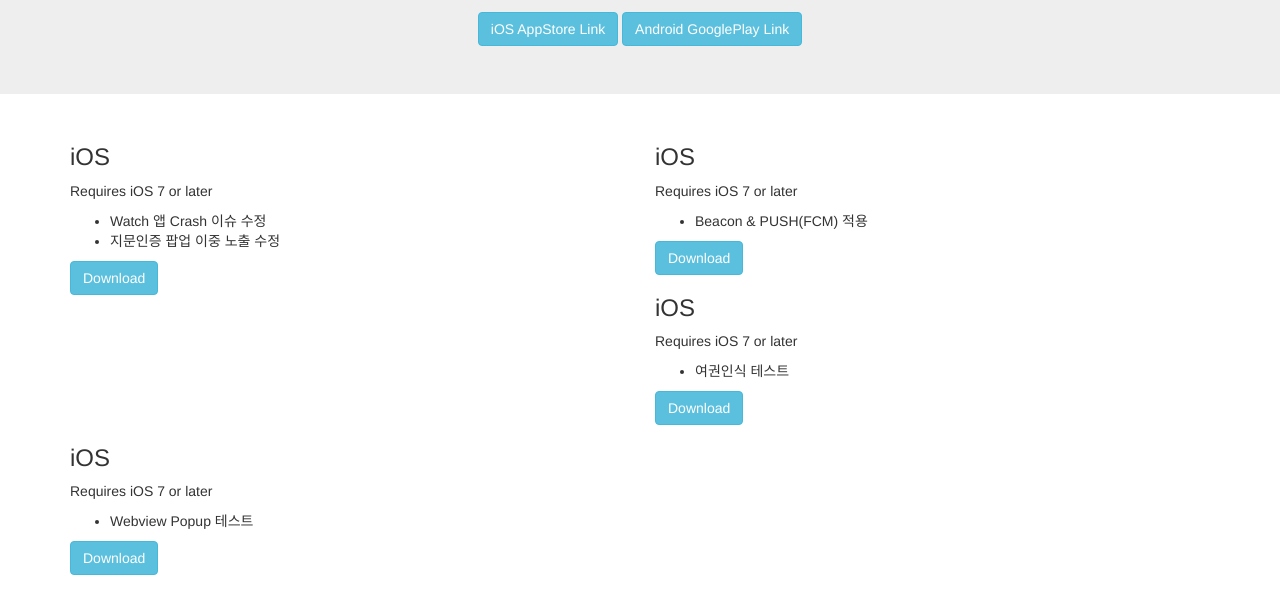
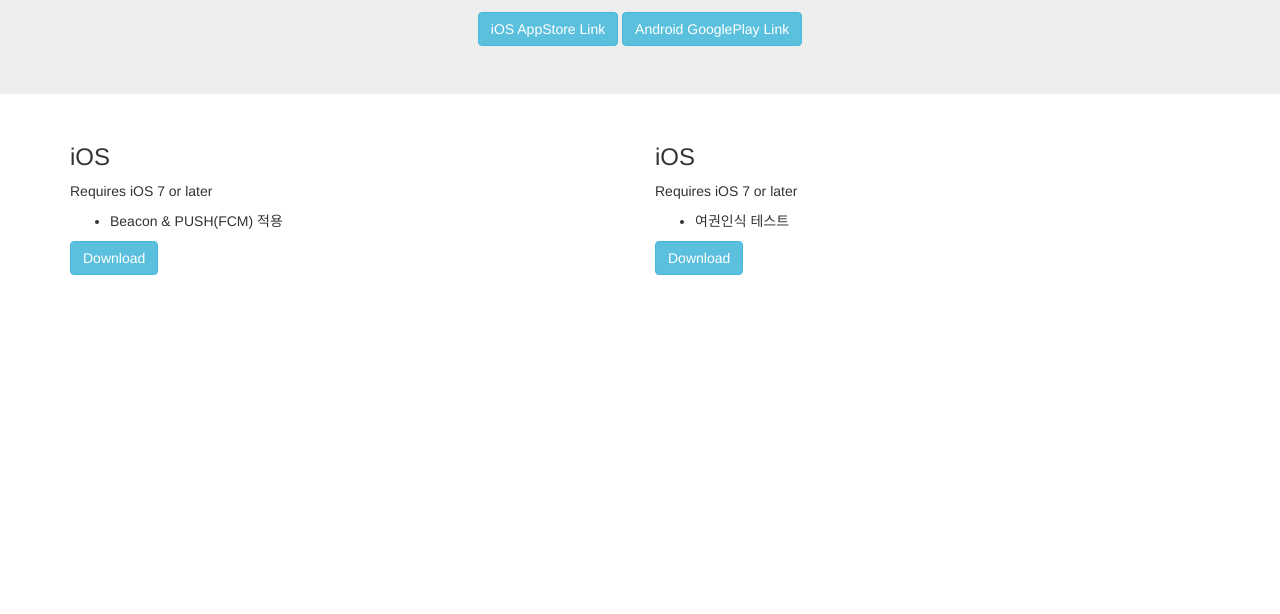
Before and after one commit to JosephRifkin/koreanair, a plain HTML site: page index.html in a window 1280 px wide. Shown: the part 180-794 px from the top of the page. Drawn offline with nearby package versions, Linux system fonts and the light colour scheme.

Commit message:
링크 일부 제거

```diff
--- a/index.html
+++ b/index.html
@@ -23,15 +23,6 @@
       <h3>iOS</h3>
       <p>Requires iOS 7 or later</p>
       <ul>
-        <li>Watch 앱 Crash  이슈 수정</li>
-        <li>지문인증 팝업 이중 노출 수정</li>
-      </ul>
-      <a href="itms-services://?action=download-manifest&url=https://github.com/histdev/koreanair/raw/master/binary/ios/koreanair-test.plist" class="btn btn-info" role="button">Download</a>
-    </div>
-    <div class="col-sm-6">
-      <h3>iOS</h3>
-      <p>Requires iOS 7 or later</p>
-      <ul>
         <li>Beacon & PUSH(FCM) 적용</li>
       </ul>
       <a href="itms-services://?action=download-manifest&url=https://github.com/histdev/koreanair/raw/test/beacon/binary/ios/koreanair-test.plist" class="btn btn-info" role="button">Download</a>
@@ -44,14 +35,6 @@
       </ul>
       <a href="itms-services://?action=download-manifest&url=https://github.com/histdev/koreanair/raw/test/ocr/binary/ios/koreanair-test.plist" class="btn btn-info" role="button">Download</a>
     </div>
-    <div class="col-sm-6">
-      <h3>iOS</h3>
-      <p>Requires iOS 7 or later</p>
-      <ul>
-        <li>Webview Popup 테스트</li>
-      </ul>
-      <a href="itms-services://?action=download-manifest&url=https://github.com/histdev/koreanair/raw/test/webview_popup/binary/ios/koreanair-test.plist" class="btn btn-info" role="button">Download</a>
-    </div>
   </div>
 </div>
 
```
